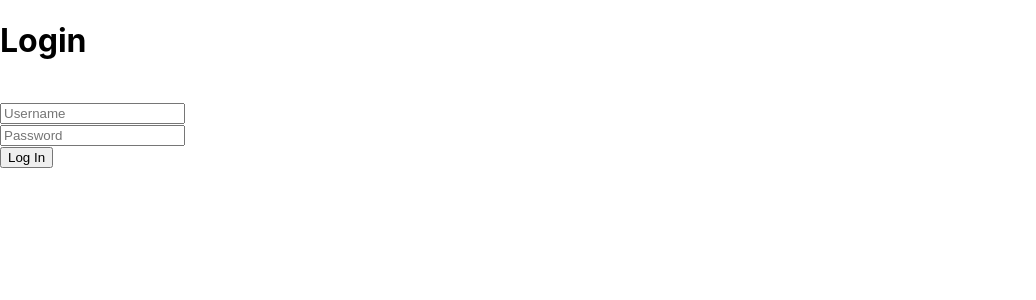
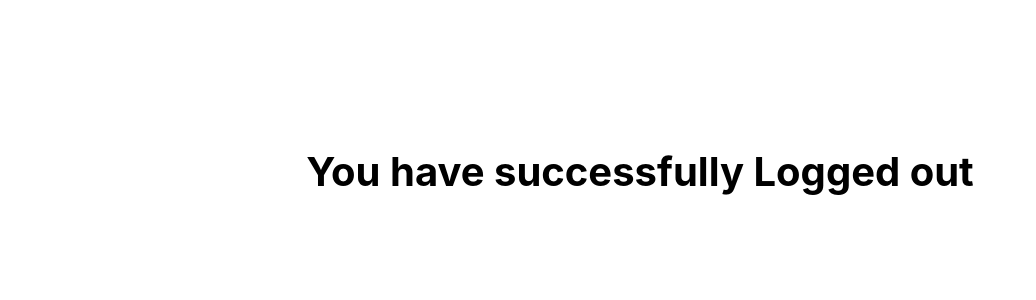
Before and after one commit to collins-anaba/adjuster, a React (Create React App) app: page / in a window 1280 px wide. Shown: the top 300 px of the page, without its empty margins (0-1036 px from the left). Built offline with nearby package versions, Linux system fonts and the light colour scheme.

Commit message:
logout added

```diff
--- a/src/App.js
+++ b/src/App.js
@@ -1,6 +1,7 @@
 import React, { Component } from 'react';
 import Home from './components/Home/Home';
 import Login from './components/Login/Login';
+import Logout from './components/Logout/Logout';
 import './App.css'
 
 
@@ -8,9 +9,9 @@ class App extends Component {
 render() {
   return (
     <div className= 'App'>
-    <Login/>
+    {/* <Login/> */}
       {/* <Home/> */}
-
+<Logout/>
     </div>
   )
 }
--- a/src/components/Login/Login.css
+++ b/src/components/Login/Login.css
@@ -0,0 +1,33 @@
+.login-container {
+    width: 300px;
+    height: 300px;
+    box-shadow: 7px -1px 14px 0px rgba(0,0,0,0.54);
+    border-radius: 5px;
+    padding: 20px;
+    background: rgb(241, 239, 237);
+    font-family: 'arial';
+    margin: 100px auto 300px auto;
+    margin-top: 200px;
+}
+
+.button1 {
+background: rgb(25, 233, 60);
+border-radius: 5px;
+width: 100px;
+height: 30px;
+font-size: 20px;
+color: white;
+font-family: 'arial';
+}
+
+.input1 {
+    width: 150px;
+    height: 25px;
+    border-radius: 5px;
+}
+
+.input2 {
+    width: 150px;
+    height: 25px;
+    border-radius: 5px;
+}
--- a/src/components/Login/Login.js
+++ b/src/components/Login/Login.js
@@ -38,20 +38,23 @@ render(){
         <div className=' login-container'>
                 <h1>Login</h1>
                 <br/>
-                <input
+                <input className='input2'
                 type='text'
                 placeholder='Username'
                 onChange={this.handleUsername}
                 />
                 <br/>
-                <input
+                <br/>
+                <br/>
+                <input className='input1'
                 type='password'
                 placeholder='Password'
                 onChange={this.handlePassword}
                 onKeyPress={this.handleEnter}
                 />
                 <br/>
-                <button onClick= { this.handleClick} onKeyPress={this.handleEnter}>Log In</button>
+                <br/>
+                <button className='button1' onClick= { this.handleClick} onKeyPress={this.handleEnter}>Log In</button>
         </div>
     )
 }
--- a/src/components/Logout/Logout.css
+++ b/src/components/Logout/Logout.css
@@ -0,0 +1,8 @@
+.h1{
+    padding: 20px;
+    margin: 100px auto 300px auto;
+    flex-direction: column;
+    justify-content: center;
+    text-align: center;
+    font-size: 20px;
+}
--- a/src/components/Logout/Logout.js
+++ b/src/components/Logout/Logout.js
@@ -0,0 +1,15 @@
+import React, { Component } from 'react';
+import './Logout.css'
+
+class Logout extends Component {
+
+    render(){
+        return(
+            <div className='h1'>
+                <h1>You have successfully Logged out</h1>
+            </div>
+        )
+    }
+}
+
+export default Logout
```
